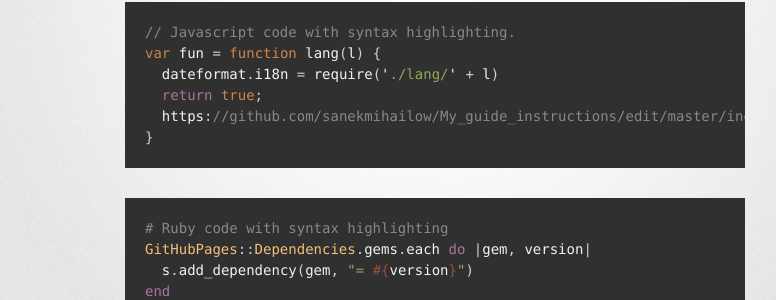
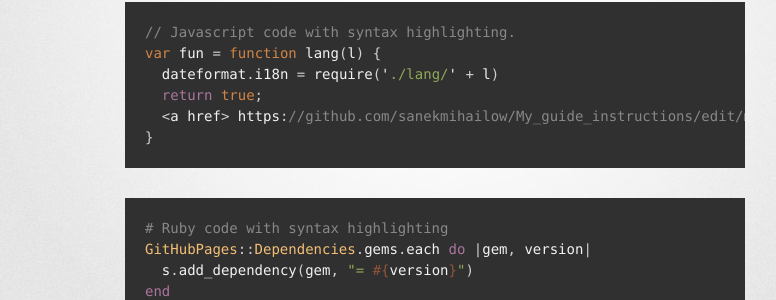
Before and after one commit to sanekmihailow/My_guide_instructions, a Jekyll site: the page built from index.md, in a window 1280 px wide and 900 px high. Shown: the part 163-463 px from the top of the window, without its empty margins (205-981 px from the left). Built offline with Jekyll 4.4.1, drawn with Linux system fonts in a browser that asks for light colours; some web fonts are replaced; our own code applies the rules of GitHub Pages for plain Markdown files; some of the changed lines change nothing that is shown.

Commit message:
Update index.md

````diff
--- a/index.md
+++ b/index.md
@@ -15,7 +15,7 @@ layout: default
 var fun = function lang(l) {
   dateformat.i18n = require('./lang/' + l)
   return true;
-  https://github.com/sanekmihailow/My_guide_instructions/edit/master/index.md
+  <a href> https://github.com/sanekmihailow/My_guide_instructions/edit/master/index.md </a>
 }
 ```
 
````
